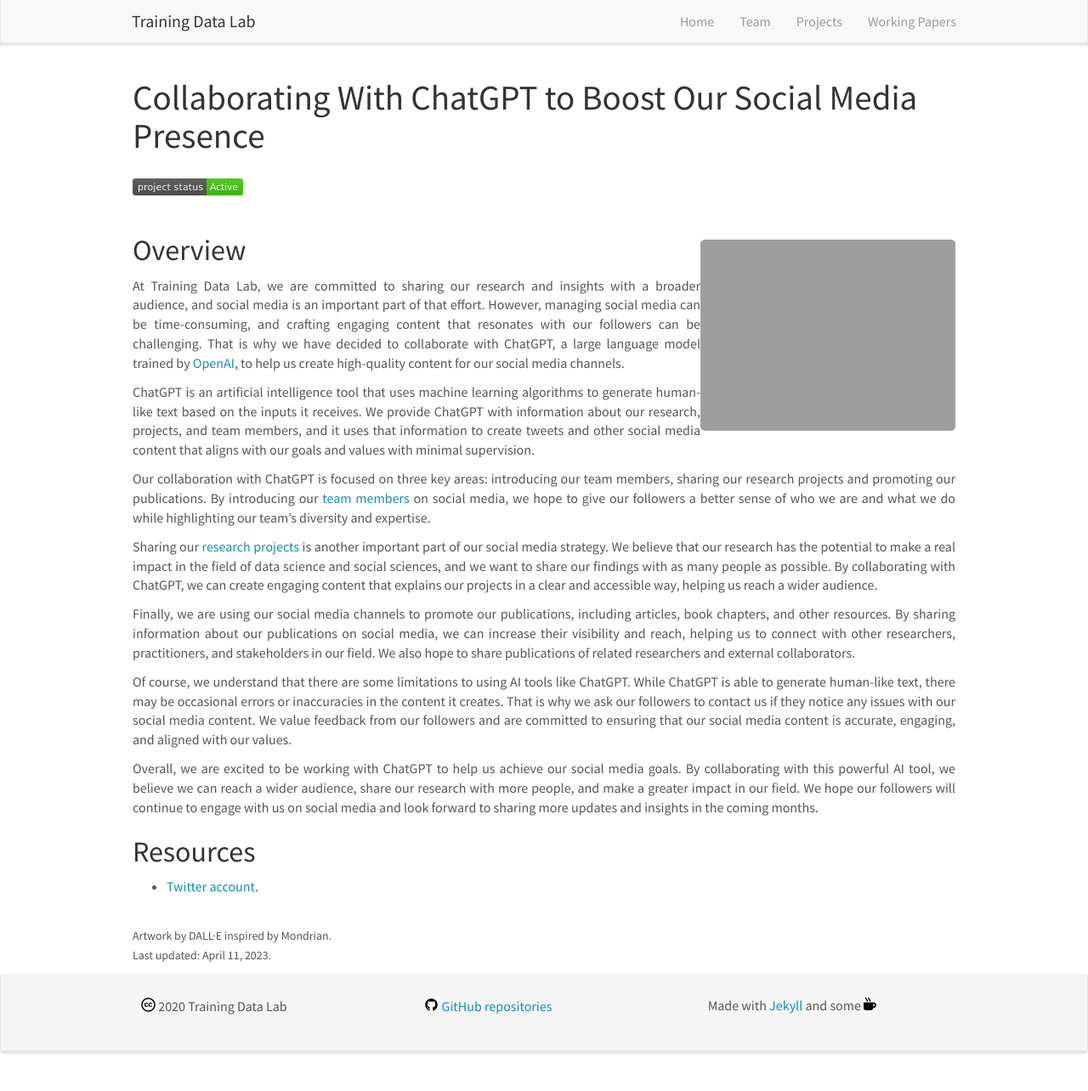
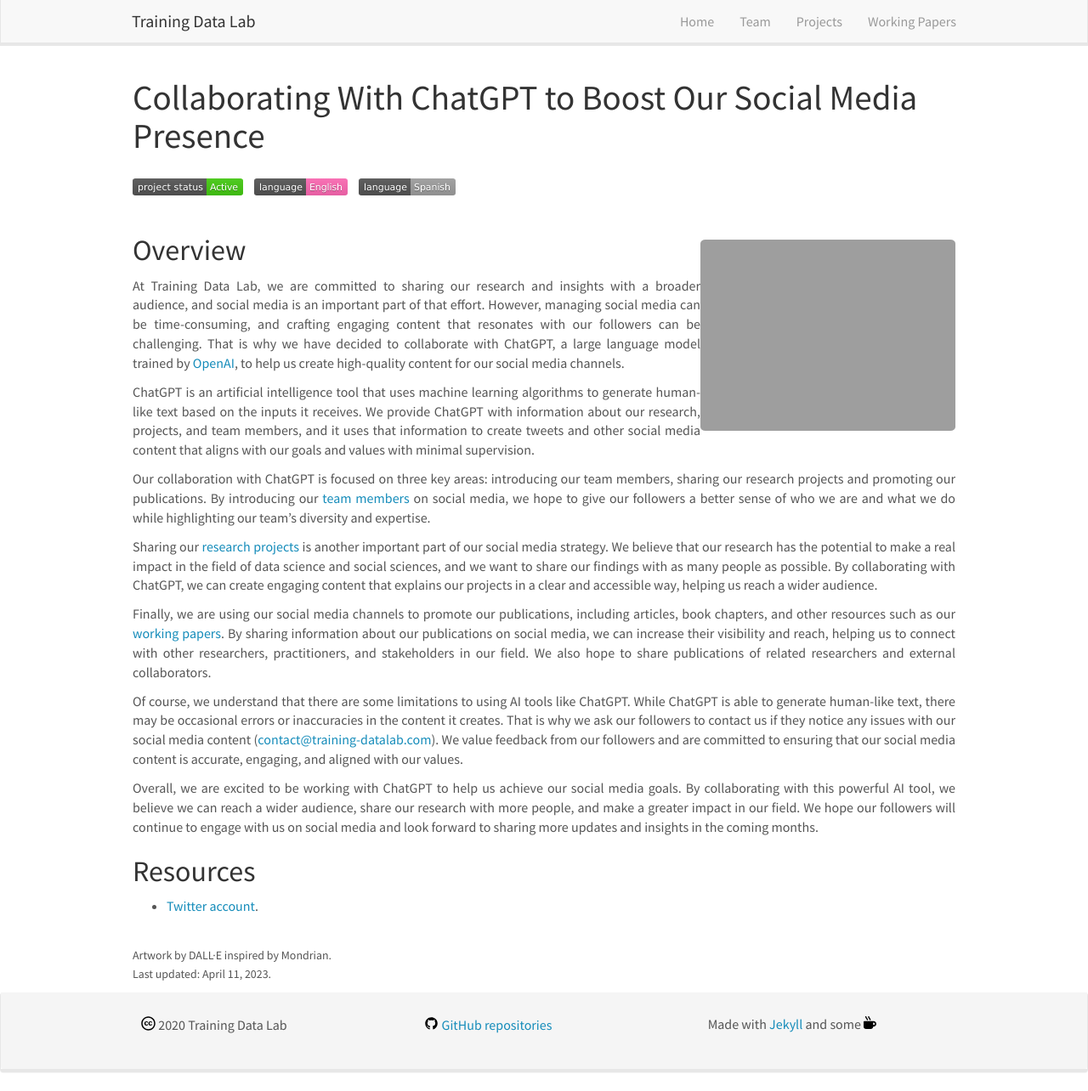
Before and after one commit to training-datalab/old-training-datalab.com, a Jekyll site: the page built from _pages/chatgpt-social-media.md, in a window 1280 px wide and 1284 px high. Shown: the whole window at 85% size. Built offline with Jekyll 4.4.1, drawn with Linux system fonts in a browser that asks for light colours; nearby versions of some CDN libraries.

Commit message:
Update chatgpt-social-media.md

```diff
--- a/_pages/chatgpt-social-media.md
+++ b/_pages/chatgpt-social-media.md
@@ -1,14 +1,14 @@
 ---
 title: "Training Data Lab - Collaborating With ChatGPT to Boost Our Social Media Presence"
 layout: textlay
-excerpt: "Collaborating With ChatGPT to Boost Our Social Media Presence"
+excerpt: "Training Data Lab - Collaborating With ChatGPT to Boost Our Social Media Presence"
 sitemap: false
 permalink: /projects/chatgpt-social-media
 ---
 
 # Collaborating With ChatGPT to Boost Our Social Media Presence
 
-![Project Status: Active]({{ site.url }}{{ site.baseurl }}/badges/project_status/project_active.svg)
+![Project Status: Active]({{ site.url }}{{ site.baseurl }}/badges/project_status/project_active.svg) &nbsp;&nbsp; [![English]({{ site.url }}{{ site.baseurl }}/badges/lang/english.svg)](https://training-datalab.com/projects/chatgpt-social-media) &nbsp;&nbsp; [![Spanish]({{ site.url }}{{ site.baseurl }}/badges/lang/spanish_inactive.svg)](https://training-datalab.com/projects/chatgpt-social-media-spanish)
 
 ![]({{ site.url }}{{ site.baseurl }}/images/projects/mondrian_twitter_dalle.png){: style="width: 300px; float: right; border: 10px"}
 
@@ -22,9 +22,9 @@
 
 <p align="justify">Sharing our <a href="https://training-datalab.com/projects/">research projects</a> is another important part of our social media strategy. We believe that our research has the potential to make a real impact in the field of data science and social sciences, and we want to share our findings with as many people as possible. By collaborating with ChatGPT, we can create engaging content that explains our projects in a clear and accessible way, helping us reach a wider audience.</p>
 
-<p align="justify">Finally, we are using our social media channels to promote our publications, including articles, book chapters, and other resources. By sharing information about our publications on social media, we can increase their visibility and reach, helping us to connect with other researchers, practitioners, and stakeholders in our field. We also hope to share publications of related researchers and external collaborators.</p>
+<p align="justify">Finally, we are using our social media channels to promote our publications, including articles, book chapters, and other resources such as our <a href="https://training-datalab.com/tufte-working-papers/">working papers</a>. By sharing information about our publications on social media, we can increase their visibility and reach, helping us to connect with other researchers, practitioners, and stakeholders in our field. We also hope to share publications of related researchers and external collaborators.</p>
 
-<p align="justify">Of course, we understand that there are some limitations to using AI tools like ChatGPT. While ChatGPT is able to generate human-like text, there may be occasional errors or inaccuracies in the content it creates. That is why we ask our followers to contact us if they notice any issues with our social media content. We value feedback from our followers and are committed to ensuring that our social media content is accurate, engaging, and aligned with our values.</p>
+<p align="justify">Of course, we understand that there are some limitations to using AI tools like ChatGPT. While ChatGPT is able to generate human-like text, there may be occasional errors or inaccuracies in the content it creates. That is why we ask our followers to contact us if they notice any issues with our social media content (<a href="mailto:contact@training-datalab.com">contact@training-datalab.com</a>). We value feedback from our followers and are committed to ensuring that our social media content is accurate, engaging, and aligned with our values.</p>
 
 <p align="justify">Overall, we are excited to be working with ChatGPT to help us achieve our social media goals. By collaborating with this powerful AI tool, we believe we can reach a wider audience, share our research with more people, and make a greater impact in our field. We hope our followers will continue to engage with us on social media and look forward to sharing more updates and insights in the coming months.</p>
 
```
